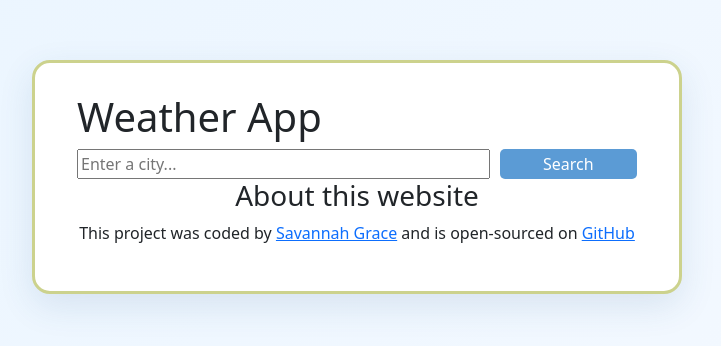
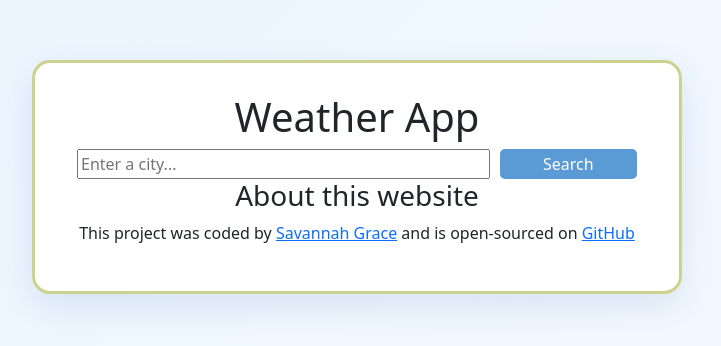
Before and after one commit to savannahgracecreates/react-vite, a React (Vite) app: page / in a window 1280 px wide. Shown: the top 346 px of the page, without its empty margins (283-1004 px from the left). Built offline with nearby package versions, Linux system fonts and the light colour scheme.

Commit message:
centered the heading

```diff
--- a/src/App.css
+++ b/src/App.css
@@ -31,3 +31,7 @@ width: 100%;
   color: white;
   cursor: pointer;
 }
+
+h1{
+  text-align: center;
+}
--- a/src/App.jsx
+++ b/src/App.jsx
@@ -34,20 +34,19 @@ function App() {
   }
 
   let form = (
-    <div className='form-row'>
-      <div className='my-form'>
+    <span className='form-row'>
+      <span className='my-form'>
     <form onSubmit={handleSubmit}>
-      <input type="search" placeholder="Enter a city..." onChange={updateCity} />
+      <input type="search" placeholder="Enter a city..." onChange={updateCity}/>
     </form>
-    </div>
+    </span>
     <button className="search-button" type="Submit">Search</button>
-    </div>
+    </span>
   );
 
   if (loaded) {
     return (
-      <div>
-
+        <div>
         {form}
 
         <h1>{city}</h1>
```
